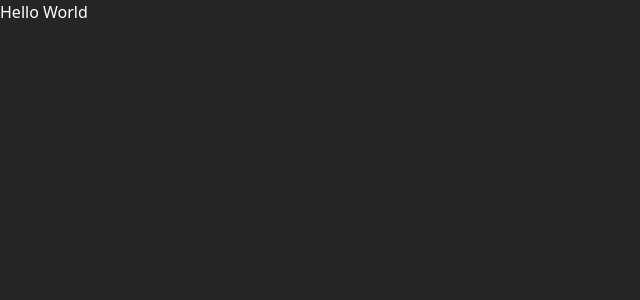
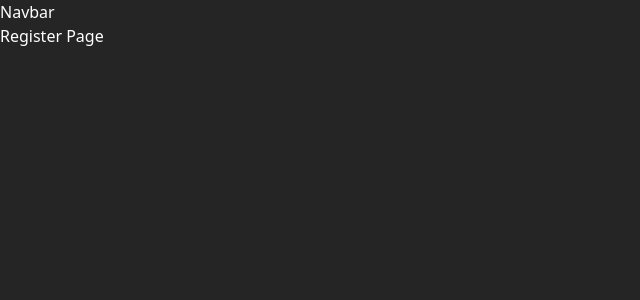
Before and after one commit to Asciugano/e-commerce, a React app in the folder frontend/: page /register in a window 1280 px wide. Shown: the top 300 px of the page, without its empty margins (0-640 px from the left). Built offline with nearby package versions, Linux system fonts and the light colour scheme; the HTML template or start-up script is replaced by a standard one.

Commit message:
aggiunta la navbar e il react-router-dom

```diff
--- a/frontend/package.json
+++ b/frontend/package.json
@@ -13,6 +13,7 @@
     "@tailwindcss/vite": "^4.1.18",
     "react": "^19.2.0",
     "react-dom": "^19.2.0",
+    "react-router-dom": "^7.10.1",
     "tailwindcss": "^4.1.18"
   },
   "devDependencies": {
--- a/frontend/src/App.tsx
+++ b/frontend/src/App.tsx
@@ -1,9 +1,45 @@
+import { Route, Routes } from 'react-router-dom'
 import './App.css'
+import { Navbar } from './components/navbar'
+import { HomePage } from './pages/home_page'
+import RegisterPage from './pages/auth/register_page'
+import LoginPage from './pages/auth/login_page'
+import OrderPage from './pages/order_page'
+import ProductsPage from './pages/products_page'
+import UserPage from './pages/user_page'
 
 function App() {
 
   return (
-    <div>Hello World</div>
+    <div>
+      <Navbar />
+      <Routes>
+        <Route
+          path='/'
+          element={<HomePage />}
+        />
+        <Route
+          path='/register'
+          element={<RegisterPage />}
+        />
+        <Route
+          path='/login'
+          element={<LoginPage />}
+        />
+        <Route
+          path='/orders'
+          element={<OrderPage />}
+        />
+        <Route
+          path='/products'
+          element={<ProductsPage />}
+        />
+        <Route
+          path='/user'
+          element={<UserPage />}
+        />
+      </Routes>
+    </div>
   )
 }
 
--- /dev/null
+++ b/frontend/src/components/navbar.tsx
@@ -0,0 +1,7 @@
+export function Navbar() {
+  return (
+    <div>
+      Navbar
+    </div>
+  )
+}
--- a/frontend/src/main.tsx
+++ b/frontend/src/main.tsx
@@ -1,10 +1,13 @@
 import { StrictMode } from 'react'
 import { createRoot } from 'react-dom/client'
+import { BrowserRouter } from 'react-router-dom'
 import './App.css'
 import App from './App.tsx'
 
 createRoot(document.getElementById('root')!).render(
   <StrictMode>
-    <App />
-  </StrictMode>,
+    <BrowserRouter>
+      <App />
+    </BrowserRouter>
+  </StrictMode>
 )
--- /dev/null
+++ b/frontend/src/pages/home_page.tsx
@@ -0,0 +1,5 @@
+export function HomePage() {
+  return (
+    <div>HomePage</div>
+  )
+}
--- a/frontend/src/pages/user_page.tsx
+++ b/frontend/src/pages/user_page.tsx
@@ -1,10 +1,8 @@
-import type { User } from "../types/user.ts";
 
-export default function UserPage({ user }: { user: User }) {
+export default function UserPage() {
   return (
     <div>
       <h1>User Page</h1>
-      <p>{user.id}</p>
     </div>
   );
 }
```
Also changed, not shown: 1 other file (tests, documents, lock files or other folders).
